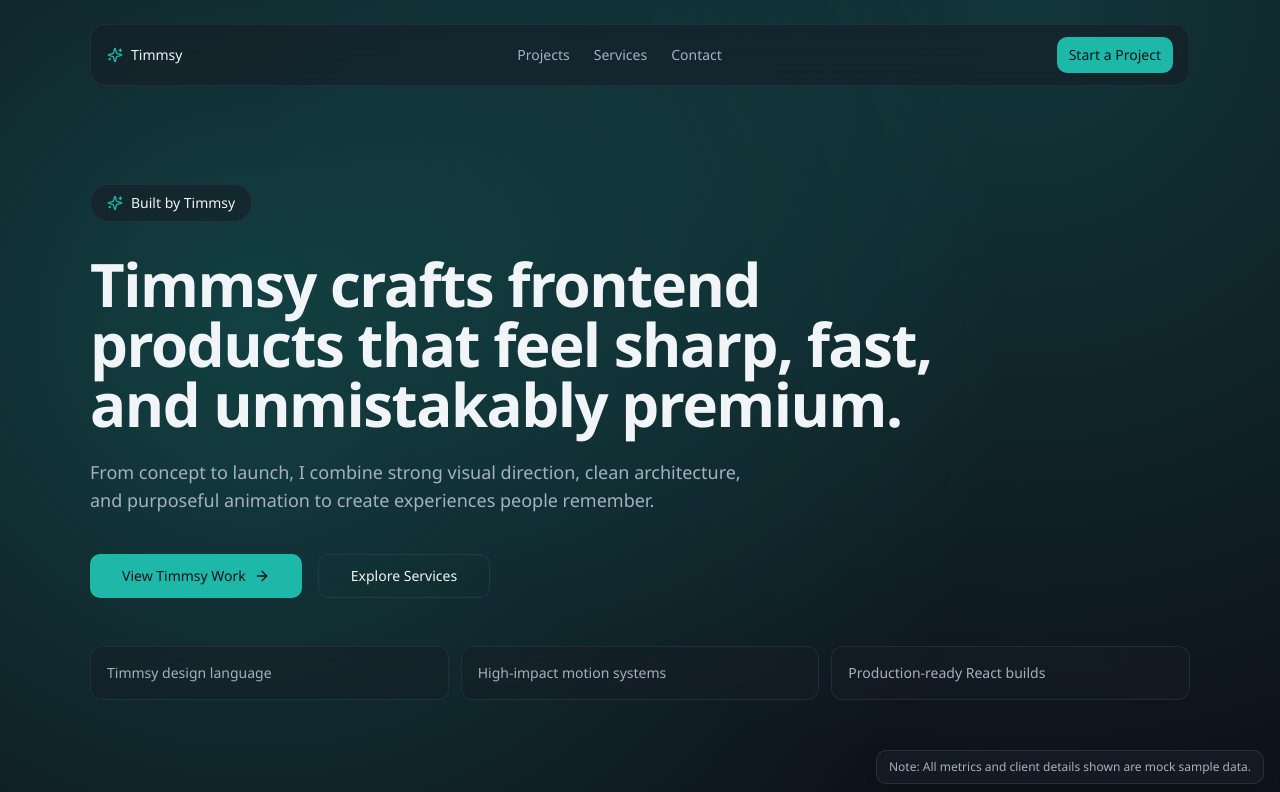
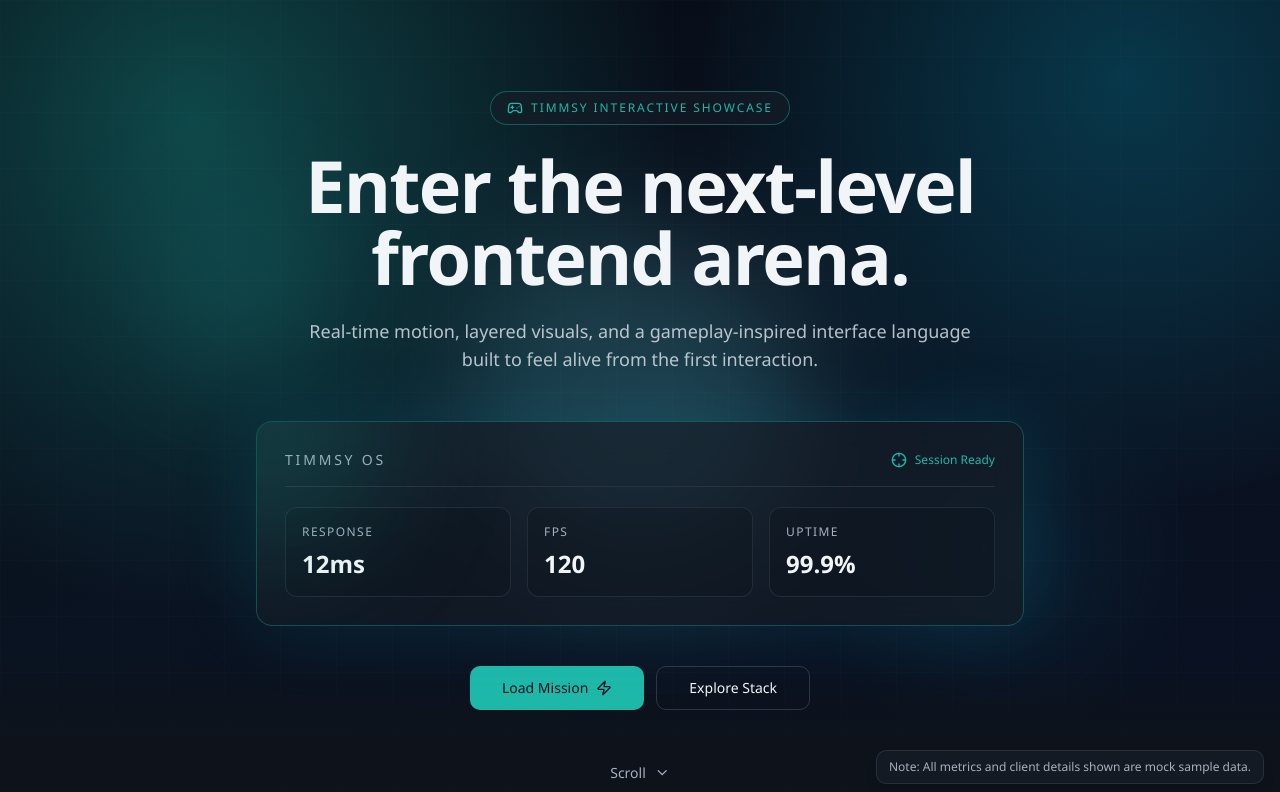
Before and after one commit to Timmsy1998/react-frontend-demo, a React (Vite) app: page / in a window 1280 px wide. Shown: the top 792 px of the page. Built offline with nearby package versions, Linux system fonts and the light colour scheme.

Commit message:
feat: add interactive gaming landing header

```diff
--- a/src/App.tsx
+++ b/src/App.tsx
@@ -1,15 +1,17 @@
 import { FeaturesSection } from "@/components/sections/features-section";
-import { HeroSection } from "@/components/sections/hero-section";
+import { LandingHeader } from "@/components/sections/landing-header";
 import { StatsSection } from "@/components/sections/stats-section";
 import { TopNav } from "@/components/sections/top-nav";
 
 export default function App() {
   return (
     <main className="relative min-h-screen overflow-hidden bg-background text-foreground">
-      <div className="pointer-events-none absolute inset-0 bg-[radial-gradient(circle_at_20%_20%,hsl(var(--primary)/0.28),transparent_45%),radial-gradient(circle_at_80%_0%,hsl(var(--primary)/0.22),transparent_40%)]" />
-      <div className="relative z-10">
+      <LandingHeader />
+      <div
+        id="content-start"
+        className="relative z-10 -mt-16 bg-gradient-to-b from-background/60 via-background to-background pt-16"
+      >
         <TopNav />
-        <HeroSection />
         <FeaturesSection />
         <StatsSection />
       </div>
--- /dev/null
+++ b/src/components/sections/landing-header.tsx
@@ -0,0 +1,192 @@
+import { motion, useMotionValue, useSpring, useTransform } from "framer-motion";
+import { ChevronDown, Crosshair, Gamepad2, Zap } from "lucide-react";
+import { type MouseEvent } from "react";
+
+import { Button } from "@/components/ui/button";
+
+export function LandingHeader() {
+  const mouseX = useMotionValue(0);
+  const mouseY = useMotionValue(0);
+  const pointerX = useMotionValue(0);
+  const pointerY = useMotionValue(0);
+
+  const smoothX = useSpring(mouseX, { stiffness: 120, damping: 22 });
+  const smoothY = useSpring(mouseY, { stiffness: 120, damping: 22 });
+  const smoothPointerX = useSpring(pointerX, { stiffness: 260, damping: 30 });
+  const smoothPointerY = useSpring(pointerY, { stiffness: 260, damping: 30 });
+
+  const rotateX = useTransform(smoothY, [-0.5, 0.5], [10, -10]);
+  const rotateY = useTransform(smoothX, [-0.5, 0.5], [-12, 12]);
+  const orbX = useTransform(smoothX, [-0.5, 0.5], [-44, 44]);
+  const orbY = useTransform(smoothY, [-0.5, 0.5], [-36, 36]);
+  const gridX = useTransform(smoothX, [-0.5, 0.5], [20, -20]);
+  const gridY = useTransform(smoothY, [-0.5, 0.5], [16, -16]);
+  const headingX = useTransform(smoothX, [-0.5, 0.5], [-12, 12]);
+  const headingY = useTransform(smoothY, [-0.5, 0.5], [-8, 8]);
+  const panelGlowX = useTransform(smoothX, [-0.5, 0.5], [-30, 30]);
+  const panelGlowY = useTransform(smoothY, [-0.5, 0.5], [-24, 24]);
+
+  const handleMove = (event: MouseEvent<HTMLElement>) => {
+    const bounds = event.currentTarget.getBoundingClientRect();
+    const normalizedX = (event.clientX - bounds.left) / bounds.width - 0.5;
+    const normalizedY = (event.clientY - bounds.top) / bounds.height - 0.5;
+    mouseX.set(normalizedX);
+    mouseY.set(normalizedY);
+    pointerX.set(event.clientX - bounds.left);
+    pointerY.set(event.clientY - bounds.top);
+  };
+
+  const resetTilt = (element: HTMLElement) => {
+    const bounds = element.getBoundingClientRect();
+    mouseX.set(0);
+    mouseY.set(0);
+    pointerX.set(bounds.width / 2);
+    pointerY.set(bounds.height / 2);
+  };
+
+  const scrollToContent = () => {
+    document.getElementById("content-start")?.scrollIntoView({ behavior: "smooth" });
+  };
+
+  return (
+    <section
+      onMouseMove={handleMove}
+      onMouseEnter={(event) => resetTilt(event.currentTarget)}
+      onMouseLeave={(event) => resetTilt(event.currentTarget)}
+      className="relative grid min-h-screen place-items-center overflow-hidden px-6"
+    >
+      <div className="pointer-events-none absolute inset-0 bg-[radial-gradient(circle_at_15%_15%,hsl(var(--primary)/0.34),transparent_38%),radial-gradient(circle_at_88%_10%,#00d4ff33,transparent_32%),linear-gradient(160deg,#060b14,#0a1321_52%,#091022)]" />
+      <motion.div
+        style={{ x: gridX, y: gridY }}
+        className="pointer-events-none absolute inset-0 bg-[linear-gradient(rgba(255,255,255,0.05)_1px,transparent_1px),linear-gradient(90deg,rgba(255,255,255,0.05)_1px,transparent_1px)] bg-[size:56px_56px] opacity-25"
+      />
+      <motion.div
+        style={{ left: smoothPointerX, top: smoothPointerY }}
+        className="pointer-events-none absolute z-[1] hidden h-[340px] w-[340px] -translate-x-1/2 -translate-y-1/2 rounded-full bg-cyan-300/20 blur-3xl mix-blend-screen md:block"
+      />
+
+      <motion.div
+        style={{ x: orbX, y: orbY }}
+        animate={{ scale: [1, 1.1, 1], opacity: [0.55, 0.75, 0.55] }}
+        transition={{ duration: 5, repeat: Infinity, ease: "easeInOut" }}
+        className="pointer-events-none absolute left-[12%] top-[25%] h-44 w-44 rounded-full bg-primary/30 blur-3xl"
+      />
+      <motion.div
+        style={{ x: useTransform(orbX, (x) => -x), y: useTransform(orbY, (y) => -y) }}
+        animate={{ scale: [1, 1.16, 1], opacity: [0.45, 0.7, 0.45] }}
+        transition={{ duration: 6.2, repeat: Infinity, ease: "easeInOut" }}
+        className="pointer-events-none absolute bottom-[18%] right-[14%] h-52 w-52 rounded-full bg-cyan-400/20 blur-3xl"
+      />
+
+      <div className="relative z-10 mx-auto flex w-full max-w-6xl flex-col items-center text-center">
+        <motion.div
+          style={{ x: headingX, y: headingY }}
+          initial={{ opacity: 0, y: 18 }}
+          animate={{ opacity: 1, y: 0 }}
+          transition={{ duration: 0.45 }}
+          className="mb-6 inline-flex items-center gap-2 rounded-full border border-primary/40 bg-card/60 px-4 py-2 text-xs font-medium uppercase tracking-[0.16em] text-primary backdrop-blur"
+        >
+          <Gamepad2 className="h-4 w-4" />
+          Timmsy Interactive Showcase
+        </motion.div>
+
+        <motion.h1
+          style={{ x: headingX, y: headingY }}
+          initial={{ opacity: 0, y: 24 }}
+          animate={{ opacity: 1, y: 0 }}
+          transition={{ duration: 0.6, delay: 0.1 }}
+          className="max-w-4xl text-balance text-5xl font-semibold leading-tight tracking-tight sm:text-7xl"
+        >
+          Enter the next-level frontend arena.
+        </motion.h1>
+
+        <motion.p
+          style={{ x: headingX, y: headingY }}
+          initial={{ opacity: 0, y: 24 }}
+          animate={{ opacity: 1, y: 0 }}
+          transition={{ duration: 0.6, delay: 0.2 }}
+          className="mt-6 max-w-2xl text-lg text-slate-200/80"
+        >
+          Real-time motion, layered visuals, and a gameplay-inspired interface language
+          built to feel alive from the first interaction.
+        </motion.p>
+
+        <motion.div
+          style={{ rotateX, rotateY }}
+          initial={{ opacity: 0, y: 26 }}
+          animate={{ opacity: 1, y: 0 }}
+          transition={{ duration: 0.65, delay: 0.25 }}
+          className="relative mt-12 w-full max-w-3xl overflow-hidden rounded-2xl border border-primary/35 bg-card/60 p-5 text-left shadow-[0_0_80px_rgba(0,212,255,0.12)] backdrop-blur-lg sm:p-7"
+        >
+          <motion.div
+            style={{ x: panelGlowX, y: panelGlowY }}
+            className="pointer-events-none absolute -left-24 -top-24 h-56 w-56 rounded-full bg-primary/20 blur-3xl"
+          />
+          <div className="flex items-center justify-between gap-4 border-b border-border/80 pb-4">
+            <p className="text-sm uppercase tracking-[0.2em] text-muted-foreground">
+              Timmsy OS
+            </p>
+            <div className="inline-flex items-center gap-2 text-xs text-primary">
+              <Crosshair className="h-4 w-4" />
+              Session Ready
+            </div>
+          </div>
+
+          <div className="mt-5 grid gap-4 sm:grid-cols-3">
+            <div className="rounded-lg border border-border/70 bg-background/35 p-4">
+              <p className="text-xs uppercase tracking-[0.12em] text-muted-foreground">
+                Response
+              </p>
+              <p className="mt-2 text-2xl font-semibold">12ms</p>
+            </div>
+            <div className="rounded-lg border border-border/70 bg-background/35 p-4">
+              <p className="text-xs uppercase tracking-[0.12em] text-muted-foreground">
+                FPS
+              </p>
+              <p className="mt-2 text-2xl font-semibold">120</p>
+            </div>
+            <div className="rounded-lg border border-border/70 bg-background/35 p-4">
+              <p className="text-xs uppercase tracking-[0.12em] text-muted-foreground">
+                Uptime
+              </p>
+              <p className="mt-2 text-2xl font-semibold">99.9%</p>
+            </div>
+          </div>
+        </motion.div>
+
+        <motion.div
+          initial={{ opacity: 0, y: 20 }}
+          animate={{ opacity: 1, y: 0 }}
+          transition={{ duration: 0.55, delay: 0.3 }}
+          className="mt-10 flex flex-wrap items-center justify-center gap-3"
+        >
+          <Button size="lg" onClick={scrollToContent}>
+            Load Mission
+            <Zap className="ml-2 h-4 w-4" />
+          </Button>
+          <Button size="lg" variant="outline" onClick={scrollToContent}>
+            Explore Stack
+          </Button>
+        </motion.div>
+      </div>
+
+      <button
+        type="button"
+        aria-label="Scroll to content"
+        onClick={scrollToContent}
+        className="absolute bottom-6 left-1/2 z-20 -translate-x-1/2 text-muted-foreground transition-colors hover:text-foreground"
+      >
+        <motion.span
+          animate={{ y: [0, 8, 0] }}
+          transition={{ duration: 1.6, repeat: Infinity, ease: "easeInOut" }}
+          className="inline-flex items-center gap-2 text-sm"
+        >
+          Scroll
+          <ChevronDown className="h-4 w-4" />
+        </motion.span>
+      </button>
+
+      <div className="pointer-events-none absolute inset-x-0 bottom-0 h-36 bg-gradient-to-b from-transparent via-background/75 to-background" />
+    </section>
+  );
+}
```
Also changed, not shown: 1 other file (tests, documents, lock files or other folders).
